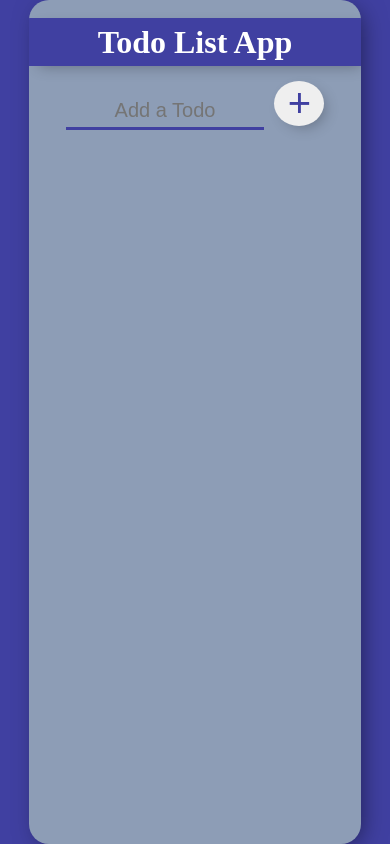
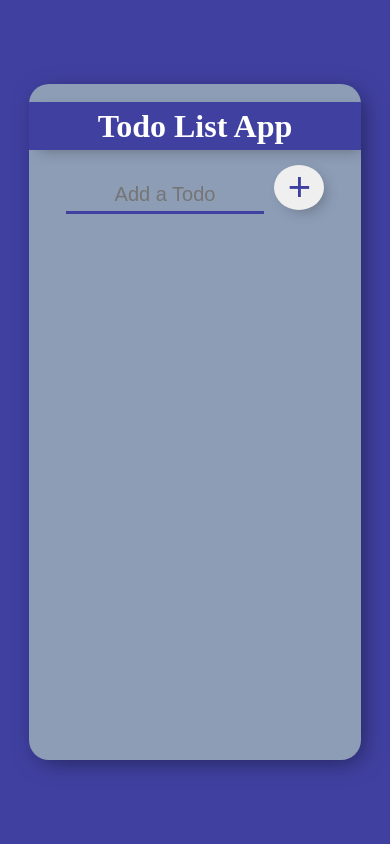
Before and after one commit to anshul-malviya/todo_list_app, a React (Create React App) app: page / in a window 390 px wide. Built offline with nearby package versions, Linux system fonts and the light colour scheme.

Commit message:
Update index.css

```diff
--- a/src/index.css
+++ b/src/index.css
@@ -15,7 +15,7 @@
 }
 .center_div{
     width:30%;
-    margin:10px 0;
+    height: 80vh;
     background:#8d9db6;
     border-radius: 20px;
     box-shadow: 5px 5px 25px -5px rgba(0,0,0,0.5);
@@ -91,6 +91,6 @@ ul li {
 @media (max-width: 768px){
     .center_div{
         width: 85%;
-        height:100vh;
+        height:80vh;
     }
 }
```
